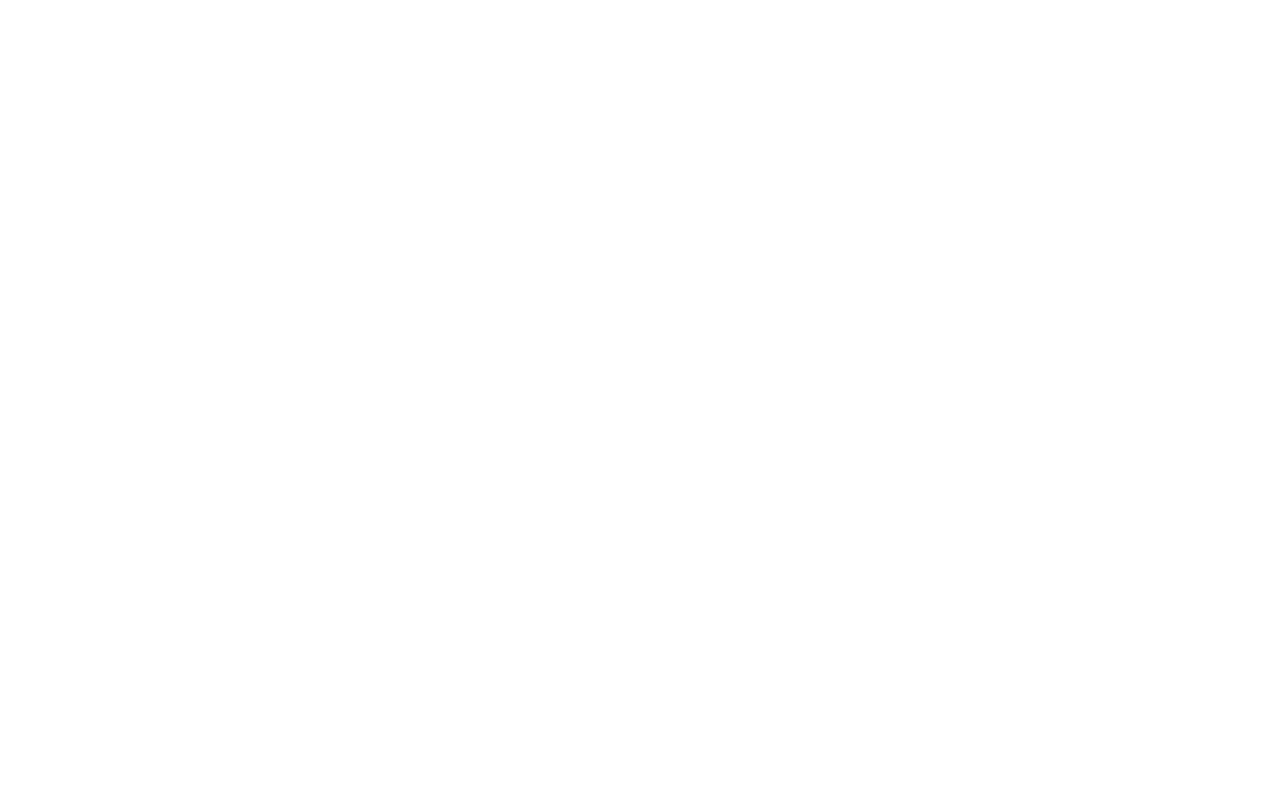
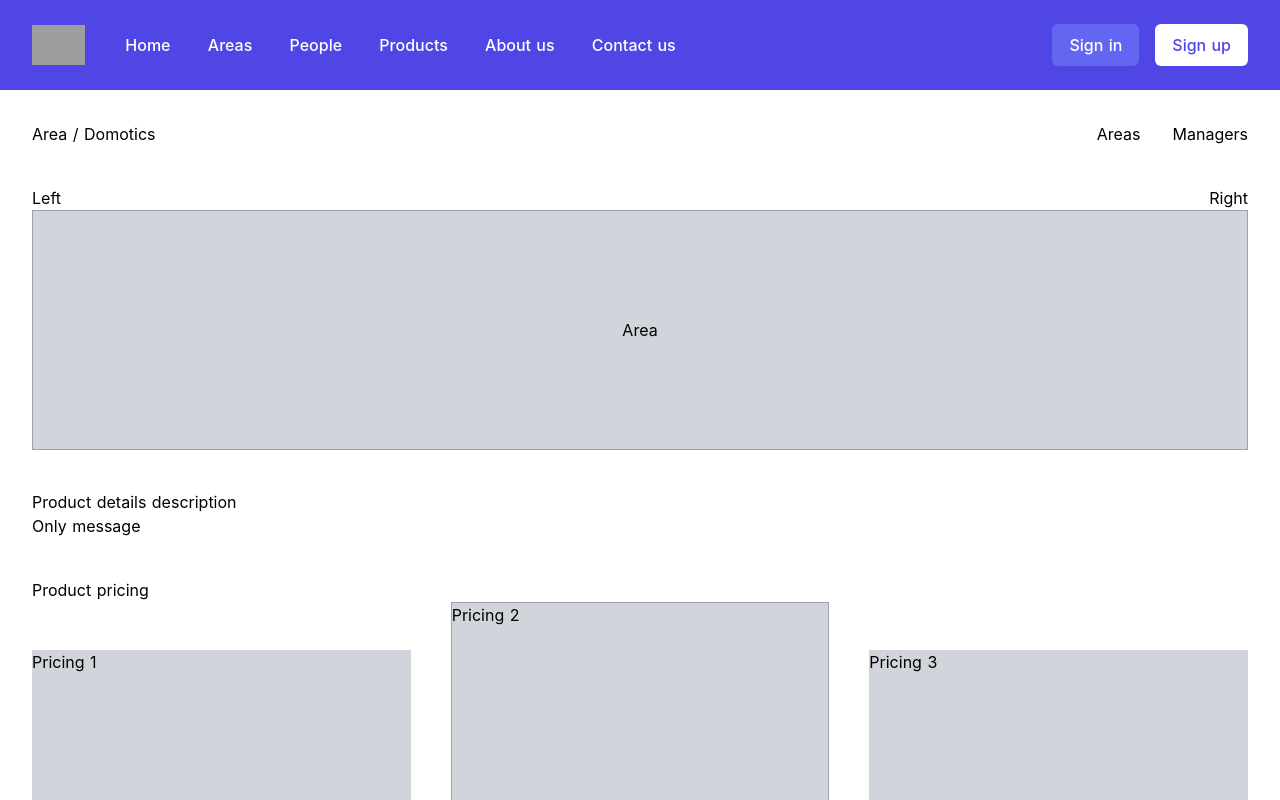
Before and after one commit to SandroMaglione/hypermedia-project-polimi-21, a Nuxt app: page /singleproduct in a window 1280 px wide. Before the commit this address had no page. Shown: the top 800 px of the page. Built offline with nearby package versions, Linux system fonts and the light colour scheme; grey boxes are pictures that could not be loaded.

Commit message:
[ADD]: Setup pages layout

```diff
--- a/components/HeroSection.vue
+++ b/components/HeroSection.vue
@@ -40,10 +40,10 @@
                 md:text-6xl
               "
             >
-              <span class="block xl:inline">Data to enrich your</span>
+              <span class="block xl:inline">We are the company</span>
               {{ ' ' }}
               <span class="block text-indigo-600 xl:inline"
-                >online business</span
+                >you are looking for</span
               >
             </h1>
             <p
--- /dev/null
+++ b/components/OrientationInfo.vue
@@ -0,0 +1,32 @@
+<template>
+  <div class="flex gap-10">
+    <div class="flex-1">
+      <span>{{ section }}</span>
+    </div>
+    <div class="flex gap-8">
+      <span>{{ link1 }}</span>
+      <span>{{ link2 }}</span>
+    </div>
+  </div>
+</template>
+
+<script lang="ts">
+import Vue from 'vue'
+
+export default Vue.extend({
+  props: {
+    section: {
+      type: String,
+      required: true,
+    },
+    link1: {
+      type: String,
+      required: true,
+    },
+    link2: {
+      type: String,
+      required: true,
+    },
+  },
+})
+</script>
--- /dev/null
+++ b/components/SectionTitle.vue
@@ -0,0 +1,28 @@
+<template>
+  <div>
+    <h2
+      class="text-3xl tracking-tight font-extrabold text-gray-900 sm:text-4xl"
+    >
+      {{ title }}
+    </h2>
+    <p class="mt-3 text-xl text-gray-500 sm:mt-4">
+      {{ subtitle }}
+    </p>
+  </div>
+</template>
+
+<script lang="ts">
+import Vue from 'vue'
+export default Vue.extend({
+  props: {
+    title: {
+      type: String,
+      required: true,
+    },
+    subtitle: {
+      type: String,
+      required: true,
+    },
+  },
+})
+</script>
--- /dev/null
+++ b/components/TestimonialsSection.vue
@@ -0,0 +1,23 @@
+<template>
+  <div class="p-8">
+    <section-title title="Testimonial" subtitle="Some test" />
+    <div class="mt-10">
+      <div v-for="v in [1, 2, 3]" :key="v" class="flex">
+        <div class="flex-1 border border-gray-200 p-20">
+          <span>Profile</span>
+        </div>
+        <div class="flex-1 border border-gray-200 p-20">
+          <h2>Review title</h2>
+          <span>Some review</span>
+        </div>
+      </div>
+    </div>
+  </div>
+</template>
+
+<script>
+import SectionTitle from './SectionTitle.vue'
+export default {
+  components: { SectionTitle },
+}
+</script>
--- a/nuxt.config.js
+++ b/nuxt.config.js
@@ -1,6 +1,6 @@
 export default {
   // Disable server-side rendering: https://go.nuxtjs.dev/ssr-mode
-  ssr: false,
+  ssr: true,
 
   // Target: https://go.nuxtjs.dev/config-target
   target: 'static',
--- a/pages/aboutus.vue
+++ b/pages/aboutus.vue
@@ -27,6 +27,7 @@
       buttontext="View All"
       :posts="postsAreas"
     />
+    <testimonials-section />
     <GridSection
       title="Partners"
       subtitle="Partners of the company"
@@ -38,13 +39,15 @@
 
 <script lang="ts">
 import Vue from 'vue'
-import FeatureSection from '../components/FeatureSection'
-import GridSection from '../components/GridSection'
+import FeatureSection from '~/components/FeatureSection.vue'
+import GridSection from '~/components/GridSection.vue'
+import TestimonialsSection from '~/components/TestimonialsSection.vue'
 
 export default Vue.extend({
   components: {
     FeatureSection,
     GridSection,
+    TestimonialsSection,
   },
   layout: 'page',
   data() {
--- /dev/null
+++ b/pages/areas.vue
@@ -0,0 +1,34 @@
+<template>
+  <div>
+    <header-menu />
+    <div class="p-8">
+      <section-title title="Areas" subtitle="Some areas" />
+      <div class="mt-10">
+        <div
+          v-for="v in [1, 2, 3]"
+          :key="v"
+          class="
+            flex
+            items-center
+            justify-center
+            p-24
+            bg-gray-50
+            border border-gray-400
+          "
+        >
+          <h2>Area name</h2>
+          <span>Area description</span>
+        </div>
+      </div>
+    </div>
+    <footer-section />
+  </div>
+</template>
+
+<script>
+import HeaderMenu from '~/components/HeaderMenu.vue'
+import SectionTitle from '~/components/SectionTitle.vue'
+export default {
+  components: { SectionTitle, HeaderMenu },
+}
+</script>
--- /dev/null
+++ b/pages/people.vue
@@ -0,0 +1,32 @@
+<template>
+  <div>
+    <header-menu />
+    <div class="p-8">
+      <section-title title="People" subtitle="Some people" />
+      <div class="mt-10 grid grid-cols-3 gap-4">
+        <div
+          v-for="v in [1, 2, 3, 4, 5, 6, 7, 8, 9]"
+          :key="v"
+          class="flex flex-col bg-gray-50 border border-gray-400"
+        >
+          <div class="w-full h-48 bg-gray-300"></div>
+          <div class="p-10">
+            <h2>Area name</h2>
+            <span>Area description</span>
+          </div>
+        </div>
+      </div>
+    </div>
+    <footer-section />
+  </div>
+</template>
+
+<script>
+import HeaderMenu from '~/components/HeaderMenu.vue'
+import SectionTitle from '~/components/SectionTitle.vue'
+export default {
+  components: { SectionTitle, HeaderMenu },
+}
+</script>
+
+<style></style>
--- /dev/null
+++ b/pages/products.vue
@@ -0,0 +1,30 @@
+<template>
+  <div>
+    <header-menu />
+    <div class="p-8">
+      <section-title title="Products" subtitle="Some products" />
+      <div class="mt-10">
+        <div
+          v-for="v in [1, 2, 3]"
+          :key="v"
+          class="flex justify-center bg-gray-50 border border-gray-400"
+        >
+          <div class="flex-1 bg-gray-400 border border-gray-600 h-48"></div>
+          <div class="flex-1 p-10">
+            <h2>Product name</h2>
+            <span>Product description</span>
+          </div>
+        </div>
+      </div>
+    </div>
+    <footer-section />
+  </div>
+</template>
+
+<script>
+import HeaderMenu from '~/components/HeaderMenu.vue'
+import SectionTitle from '~/components/SectionTitle.vue'
+export default {
+  components: { SectionTitle, HeaderMenu },
+}
+</script>
--- /dev/null
+++ b/pages/singlearea.vue
@@ -0,0 +1,61 @@
+<template>
+  <div>
+    <header-menu />
+    <div class="p-8">
+      <orientation-info
+        section="Area / Domotics"
+        link1="Areas"
+        link2="Managers"
+      />
+      <div class="my-10">
+        <div class="flex items-center">
+          <div class="flex-1">
+            <span>Left</span>
+          </div>
+          <div class="flex-1 text-right">
+            <span>Right</span>
+          </div>
+        </div>
+        <div
+          class="
+            flex
+            items-center
+            justify-center
+            h-60
+            bg-gray-300
+            border border-gray-400
+          "
+        >
+          <span>Area</span>
+        </div>
+      </div>
+      <feature-section
+        title="We are project driven"
+        desc="Lorem ipsum dolor sit amet, consectetur adipiscing elit. Et, egestas
+          tempus tellus etiam sed. Quam a scelerisque amet ullamcorper eu enim
+          et fermentum, augue. Aliquet amet volutpat quisque ut interdum
+          tincidunt duis."
+      />
+      <feature-section
+        title="We are project driven"
+        desc="Lorem ipsum dolor sit amet, consectetur adipiscing elit. Et, egestas
+          tempus tellus etiam sed. Quam a scelerisque amet ullamcorper eu enim
+          et fermentum, augue. Aliquet amet volutpat quisque ut interdum
+          tincidunt duis."
+      />
+    </div>
+    <footer-section />
+  </div>
+</template>
+
+<script>
+import FeatureSection from '~/components/FeatureSection.vue'
+import HeaderMenu from '~/components/HeaderMenu.vue'
+import OrientationInfo from '~/components/OrientationInfo.vue'
+import SectionTitle from '~/components/SectionTitle.vue'
+export default {
+  components: { SectionTitle, HeaderMenu, OrientationInfo, FeatureSection },
+}
+</script>
+
+<style></style>
--- /dev/null
+++ b/pages/singlemember.vue
@@ -0,0 +1,57 @@
+<template>
+  <div>
+    <header-menu />
+    <div class="p-8">
+      <orientation-info
+        section="Area / Domotics"
+        link1="Areas"
+        link2="Managers"
+      />
+      <div class="my-10">
+        <div class="flex items-center gap-4">
+          <span>Left</span>
+          <span>Right</span>
+        </div>
+        <div class="flex">
+          <div class="h-60 w-60 bg-gray-300 border border-gray-400"></div>
+          <div>
+            <h2>Name and surname</h2>
+            <span>Company name</span>
+            <span>Personal quote</span>
+          </div>
+        </div>
+      </div>
+      <div>
+        <section-title title="Bio" subtitle="Some bio" />
+        <div class="mt-10">
+          <span>Some bio</span>
+        </div>
+      </div>
+      <div>
+        <section-title title="Education" subtitle="Some bio" />
+        <div class="mt-10">
+          <span>Some bio</span>
+        </div>
+      </div>
+      <div>
+        <section-title title="Work" subtitle="Some bio" />
+        <div class="mt-10">
+          <span>Some bio</span>
+        </div>
+      </div>
+    </div>
+    <footer-section />
+  </div>
+</template>
+
+<script>
+import FeatureSection from '~/components/FeatureSection.vue'
+import HeaderMenu from '~/components/HeaderMenu.vue'
+import OrientationInfo from '~/components/OrientationInfo.vue'
+import SectionTitle from '~/components/SectionTitle.vue'
+export default {
+  components: { SectionTitle, HeaderMenu, OrientationInfo, FeatureSection },
+}
+</script>
+
+<style></style>
--- /dev/null
+++ b/pages/singleproduct.vue
@@ -0,0 +1,71 @@
+<template>
+  <div>
+    <header-menu />
+    <div class="p-8">
+      <orientation-info
+        section="Area / Domotics"
+        link1="Areas"
+        link2="Managers"
+      />
+      <div class="my-10">
+        <div class="flex items-center">
+          <div class="flex-1">
+            <span>Left</span>
+          </div>
+          <div class="flex-1 text-right">
+            <span>Right</span>
+          </div>
+        </div>
+        <div
+          class="
+            flex
+            items-center
+            justify-center
+            h-60
+            bg-gray-300
+            border border-gray-400
+          "
+        >
+          <span>Area</span>
+        </div>
+      </div>
+      <div class="my-10">
+        <h2>Product details description</h2>
+        <span>Only message</span>
+      </div>
+      <div>
+        <h2>Product pricing</h2>
+        <div class="flex items-end gap-10">
+          <div class="flex-1">
+            <div class="h-60 bg-gray-300">
+              <span>Pricing 1</span>
+            </div>
+          </div>
+          <div class="flex-1">
+            <div class="h-72 border border-gray-400 bg-gray-300">
+              <span>Pricing 2</span>
+            </div>
+          </div>
+          <div class="flex-1">
+            <div class="h-60 bg-gray-300">
+              <span>Pricing 3</span>
+            </div>
+          </div>
+        </div>
+      </div>
+    </div>
+    <footer-section />
+  </div>
+</template>
+
+<script>
+import FeatureSection from '~/components/FeatureSection.vue'
+import HeaderMenu from '~/components/HeaderMenu.vue'
+import OrientationInfo from '~/components/OrientationInfo.vue'
+import SectionTitle from '~/components/SectionTitle.vue'
+export default {
+  components: { SectionTitle, HeaderMenu, OrientationInfo, FeatureSection },
+}
+</script>
+
+<style></style>
```
